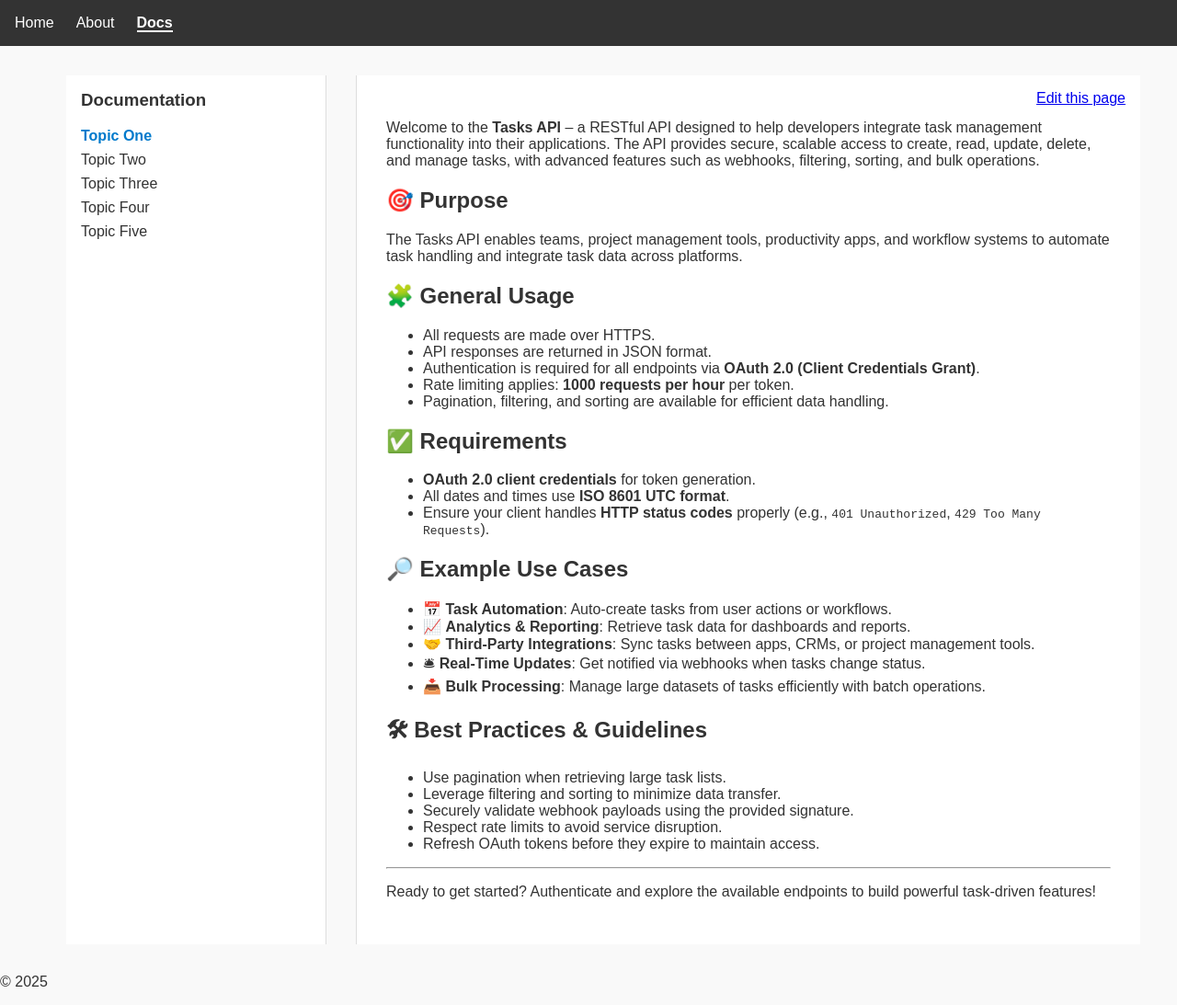
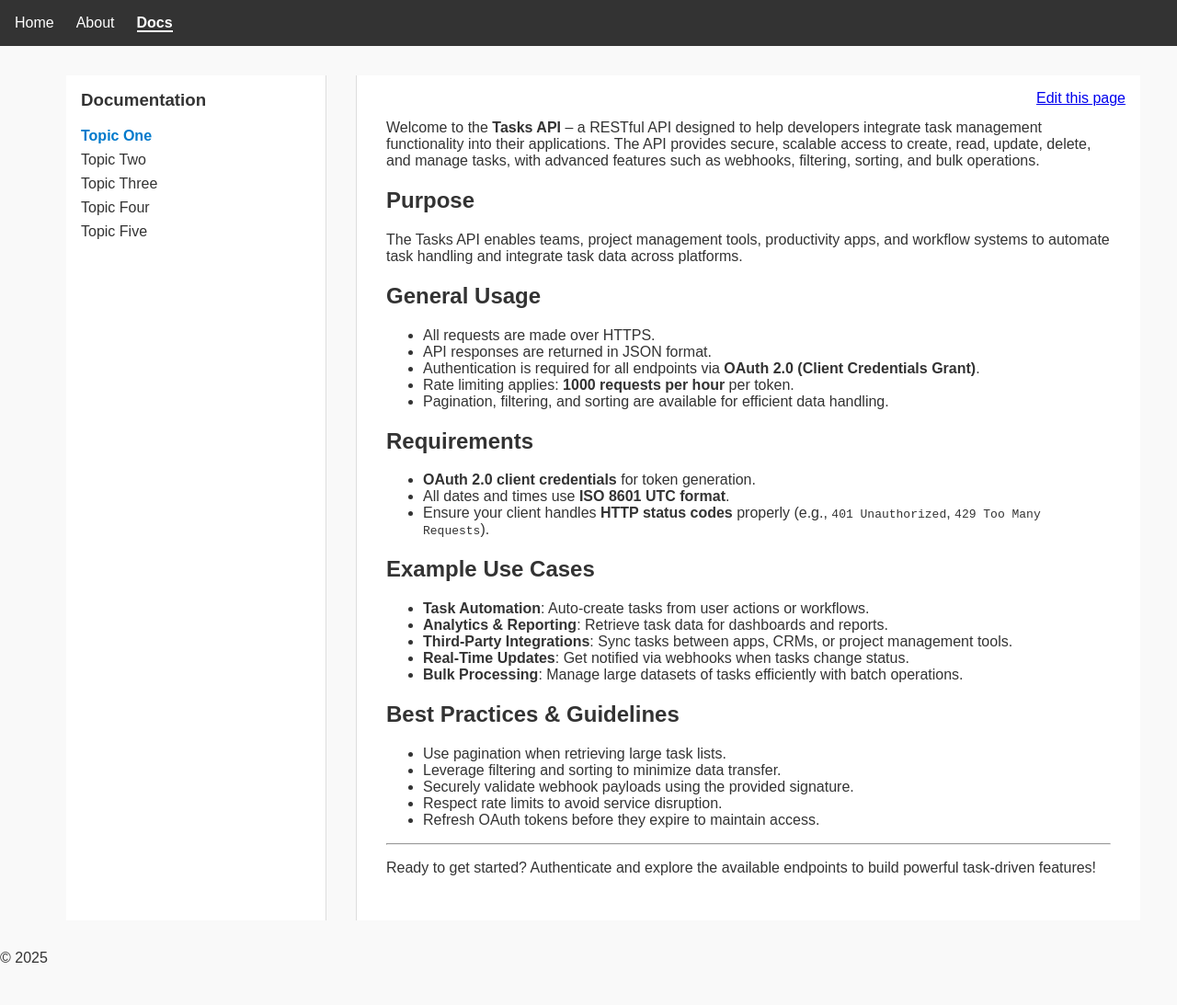
Before and after one commit to smarvin/gl-copy-site, a Jekyll site: the page built from docs/topic-one.md, in a window 1280 px wide. Shown: the whole page at 92% size. Built offline with Jekyll 4.4.1, drawn with Linux system fonts in a browser that asks for light colours; after the commit the page ends 1067 px from its top, so only the background shows below that.

```diff
--- a/docs/topic-one.md
+++ b/docs/topic-one.md
@@ -6,29 +6,29 @@ permalink: /docs/topic-one/
 
 Welcome to the **Tasks API** – a RESTful API designed to help developers integrate task management functionality into their applications. The API provides secure, scalable access to create, read, update, delete, and manage tasks, with advanced features such as webhooks, filtering, sorting, and bulk operations.
 
-## 🎯 Purpose
+## Purpose
 The Tasks API enables teams, project management tools, productivity apps, and workflow systems to automate task handling and integrate task data across platforms.
 
-## 🧩 General Usage
+## General Usage
 - All requests are made over HTTPS.
 - API responses are returned in JSON format.
 - Authentication is required for all endpoints via **OAuth 2.0 (Client Credentials Grant)**.
 - Rate limiting applies: **1000 requests per hour** per token.
 - Pagination, filtering, and sorting are available for efficient data handling.
 
-## ✅ Requirements
+## Requirements
 - **OAuth 2.0 client credentials** for token generation.
 - All dates and times use **ISO 8601 UTC format**.
 - Ensure your client handles **HTTP status codes** properly (e.g., `401 Unauthorized`, `429 Too Many Requests`).
 
-## 🔎 Example Use Cases
-- 📅 **Task Automation**: Auto-create tasks from user actions or workflows.
-- 📈 **Analytics & Reporting**: Retrieve task data for dashboards and reports.
-- 🤝 **Third-Party Integrations**: Sync tasks between apps, CRMs, or project management tools.
-- 🛎 **Real-Time Updates**: Get notified via webhooks when tasks change status.
-- 📥 **Bulk Processing**: Manage large datasets of tasks efficiently with batch operations.
+## Example Use Cases
+- **Task Automation**: Auto-create tasks from user actions or workflows.
+- **Analytics & Reporting**: Retrieve task data for dashboards and reports.
+- **Third-Party Integrations**: Sync tasks between apps, CRMs, or project management tools.
+- **Real-Time Updates**: Get notified via webhooks when tasks change status.
+- **Bulk Processing**: Manage large datasets of tasks efficiently with batch operations.
 
-## 🛠 Best Practices & Guidelines
+## Best Practices & Guidelines
 - Use pagination when retrieving large task lists.
 - Leverage filtering and sorting to minimize data transfer.
 - Securely validate webhook payloads using the provided signature.
```
